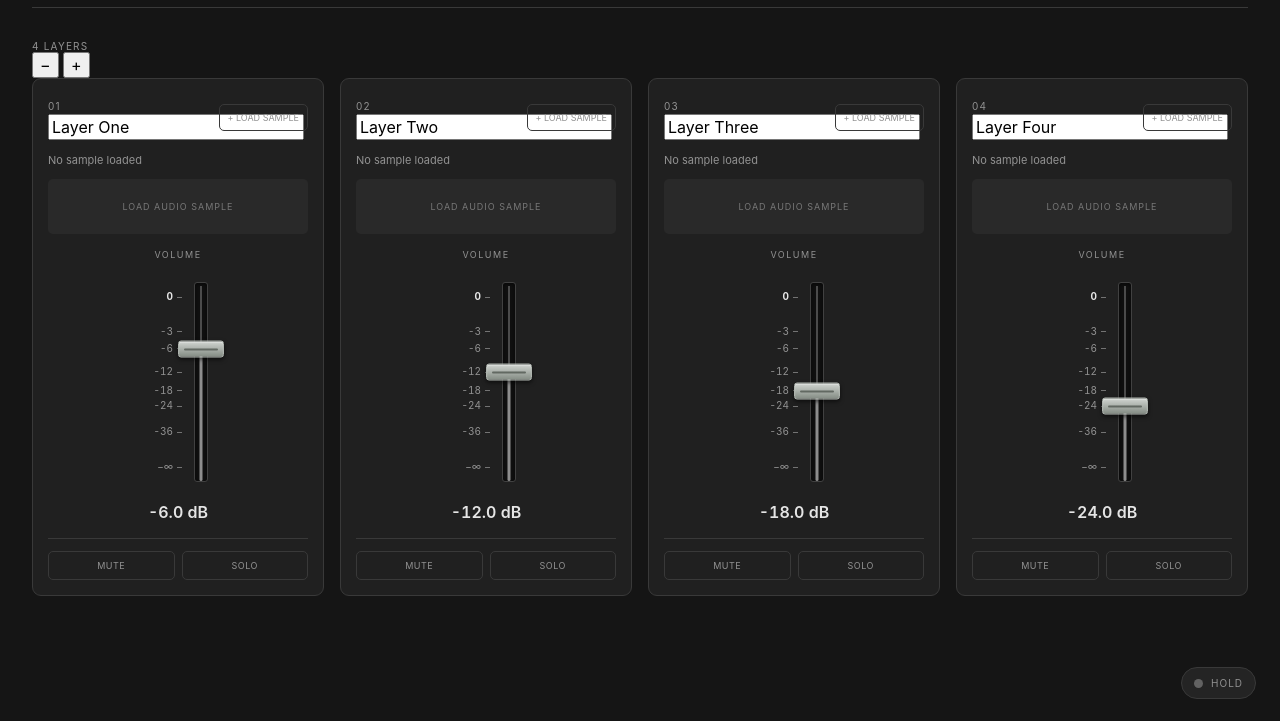
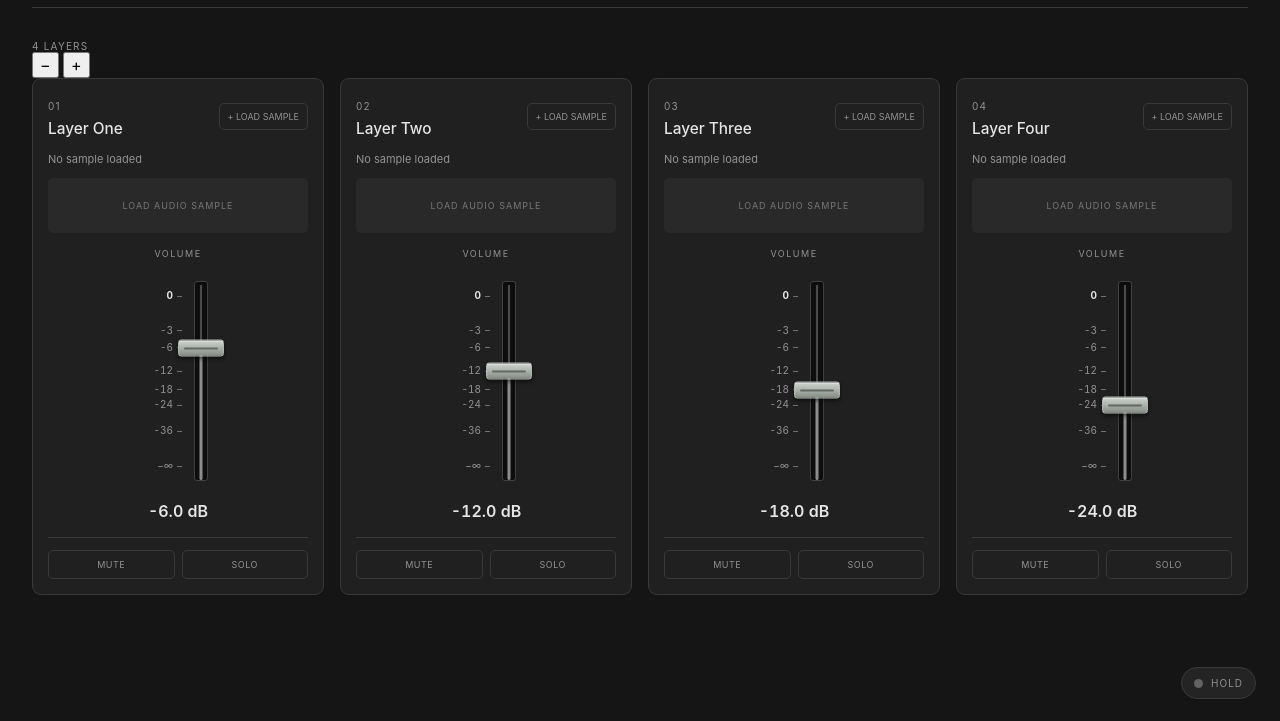
Before and after one commit to zacharyapittman/texturekeys, a plain HTML site: page index.html in a window 1280 px wide. Shown: the part 79-800 px from the top of the page. Drawn offline with Linux system fonts and the light colour scheme.

Commit message:
Update style.css

```diff
--- a/style.css
+++ b/style.css
@@ -521,3 +521,30 @@ button {
     gap: 8px;
   }
 }
+
+/* Editable layer names */
+
+.layer-name-input {
+  display: block;
+  width: 100%;
+  min-width: 0;
+  margin-top: 5px;
+  padding: 0;
+  border: 0;
+  border-bottom: 1px solid transparent;
+  outline: none;
+  background: transparent;
+  color: var(--text);
+  font-family: inherit;
+  font-size: clamp(12px, 1.2vw, 17px);
+  font-weight: 550;
+  text-overflow: ellipsis;
+}
+
+.layer-name-input:focus {
+  border-bottom-color: var(--accent);
+}
+
+.layer-name-input:hover {
+  border-bottom-color: var(--border);
+}
```
